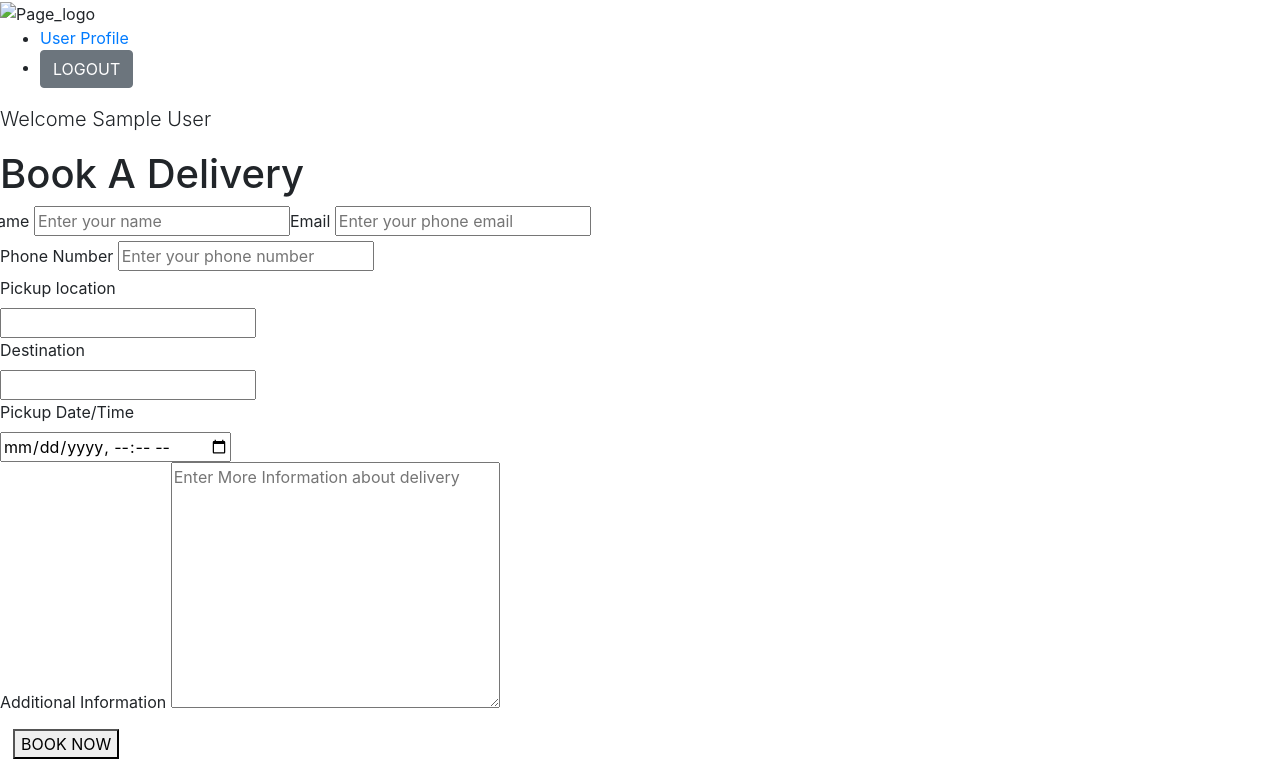
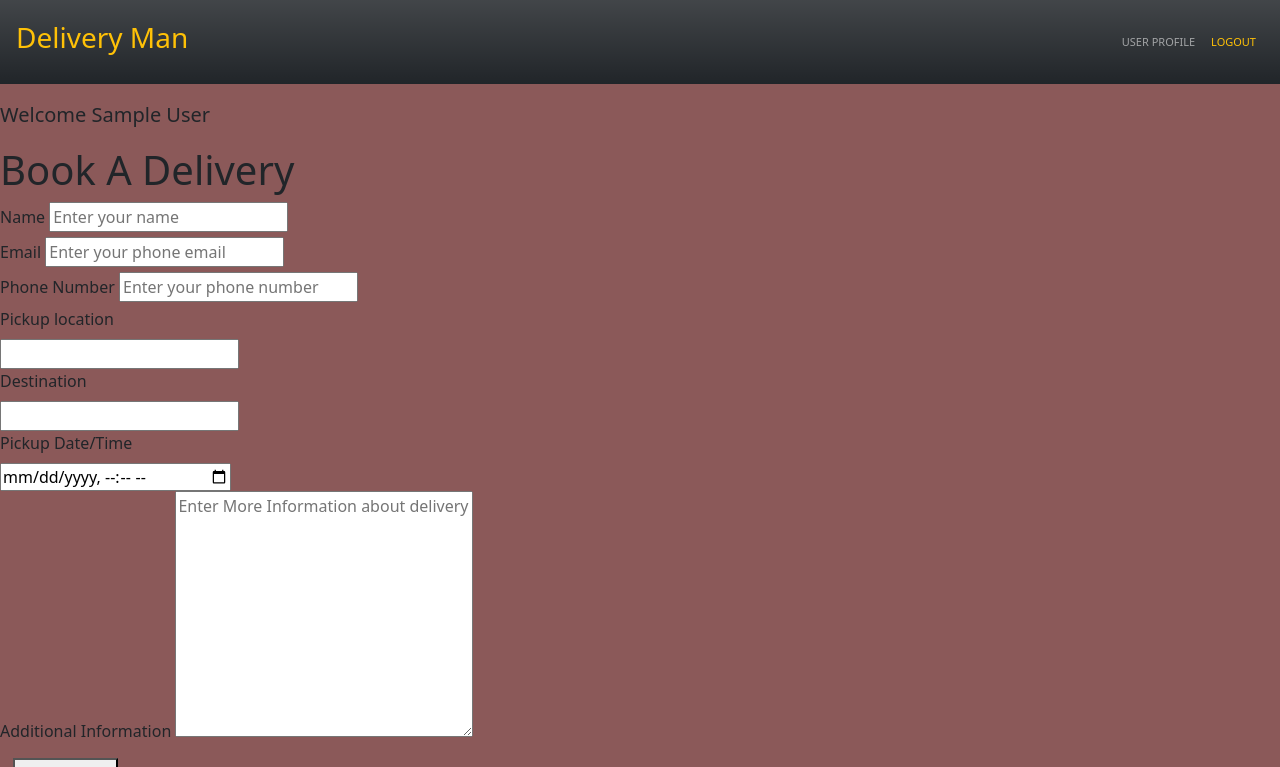
Before and after one commit to Celnet-hub/Booking-Website, a Node server app: page /dashboard in a window 1280 px wide. Shown: the top 767 px of the page. Run offline with Node 20, Linux system fonts and the light colour scheme; the visitor is signed in with stand-in values (Sample User, id 1); some libraries are stand-ins or nearby versions.

Commit message:
modified nav-bar for the dashboard page

```diff
--- a/pages/index.ejs
+++ b/pages/index.ejs
@@ -2,47 +2,69 @@
 <html lang="en">
 	<head>
 		<meta charset="UTF-8" />
-		<meta name="viewport" content="width=device-width, initial-scale=1.0" />
+		<meta name="viewport" content="width=device-width, initial-scale=1" />
+
 		<title>Book A Rider</title>
 
 		<!-- CSS -->
-		<link rel="stylesheet" href="https://maxcdn.bootstrapcdn.com/bootstrap/4.0.0/css/bootstrap.min.css" integrity="sha384-Gn5384xqQ1aoWXA+058RXPxPg6fy4IWvTNh0E263XmFcJlSAwiGgFAW/dAiS6JXm" crossorigin="anonymous">
-        <link rel="stylesheet" href="https://use.fontawesome.com/releases/v5.6.3/css/all.css" integrity="sha384-UHRtZLI+pbxtHCWp1t77Bi1L4ZtiqrqD80Kn4Z8NTSRyMA2Fd33n5dQ8lWUE00s/" crossorigin="anonymous">
-		<link rel="stylesheet" href="media_queries.css" type="text/css" >
-		<!-- <link rel="stylesheet" href="bootstrap.min.css" type="text/css" > -->
-		<link rel="stylesheet" href="style.css" type="text/css" />
+
+		<!-- Bootstrap CSS -->
+		<link
+			rel="stylesheet"
+			<link
+			href="https://cdn.jsdelivr.net/npm/bootstrap@5.1.3/dist/css/bootstrap.min.css"
+			rel="stylesheet"
+			integrity="sha384-1BmE4kWBq78iYhFldvKuhfTAU6auU8tT94WrHftjDbrCEXSU1oBoqyl2QvZ6jIW3"
+			crossorigin="anonymous"
+		/>
+
+		<!-- Font Awesome -->
+		<link
+			rel="stylesheet"
+			href="https://use.fontawesome.com/releases/v5.6.3/css/all.css"
+			integrity="sha384-UHRtZLI+pbxtHCWp1t77Bi1L4ZtiqrqD80Kn4Z8NTSRyMA2Fd33n5dQ8lWUE00s/"
+			crossorigin="anonymous"
+		/>
+
+		<!-- Custom CSS -->
+		<link rel="stylesheet" href="src\Styles\CSS\dashboard.css" />
 	</head>
-
-
-
 	<body>
-		<header class="background_effect ">
-
+		<header class="background_effect">
 			<!-- <div class="video_container">
 				<video muted  loop>
 					<source src="../assets/video.mp4" type="video/mp4" />
 				</video>
 			</div> -->
 
-			<div
 			<!-- Nav Bar -->
-			<nav id="nav_bar">
-				<div class="nav_center">
-					<div class="nav_logo">
-						<!-- image logo -->
-						<img src="" alt="Page_logo" class="logo" />
-					</div>
-					<div class="links_container">
-						<ul class="nav_links">
-							<li>
-								<a href="/users/userprofile/<%= userID %>" class="scroll_link">User Profile</a>
+			<nav
+				id=""
+				class="
+					navbar navbar-expand
+					bg-dark
+					navbar-dark
+					py-3
+					fixed-top
+					bg-gradient
+				"
+			>
+				<div class="nav_center container-fluid">
+					<a href="#hero" class="navbar-brand"
+						><h3><span class="text-warning">Delivery Man</span></h3></a
+					>
+					<div class="navbar-collapse collapse">
+						<ul class="navbar-nav ms-auto h6">
+							<li class="nav-item">
+								<a href="/users/userprofile/<%= userID %>" class="nav-link"
+									>User Profile</a
+								>
 							</li>
-							<li>
-								<a href="/users/logout" class="btn btn-secondary">Logout</a>
+							<li class="nav-item">
+								<a href="/users/logout" class="nav-link text-warning">Logout</a>
 							</li>
 						</ul>
 					</div>
-
 				</div>
 			</nav>
 			<section class="main_section">
@@ -151,27 +173,32 @@
 				<h1 class="header_style">contact us</h1>
 			</div>
 		</section> -->
-	</body>
+
 		<!-- Footer Section -->
 		<footer id="footer">
 			<div class="footer_top">
 				<div class="container">
 					<div class="row">
 						<div class="col-md-4 col-lg-4 footer_about">
-		        			<img class="logo_footer" src="" alt="logo-footer" data-at2x="assets/img/logo.png">
-		        			<p>
-		        				We are a young company.
-		        			</p>
+							<img
+								class="logo_footer"
+								src=""
+								alt="logo-footer"
+								data-at2x="assets/img/logo.png"
+							/>
+							<p>We are a young company.</p>
 						</div>
 						<div class="col-md-4 col-lg-4 offset-lg-1 footer_contact">
 							<h3>Contact</h3>
 							<p><i class="fas fa-map-marker-alt"></i> Via Lagos Nigeria</p>
 							<p><i class="fas fa-phone"></i> Phone: (+234) 333 12 68 347</p>
-		                	<p><i class="fas fa-envelope"></i> Email: <a href="mailto:hello@domain.com">hello@domain.com</a></p>
+							<p>
+								<i class="fas fa-envelope"></i> Email:
+								<a href="mailto:hello@domain.com">hello@domain.com</a>
+							</p>
 							<!-- <p><i class="fab fa-skype"></i> Skype: you_online</p> -->
 						</div>
 						<div class="col-md-4 col-lg-3 footer_social">
-
 							<h3>Follow us</h3>
 							<p>
 								<a href="#"><i class="fab fa-facebook"></i></a>
@@ -186,11 +213,26 @@
 				<div class="container">
 					<div class="row">
 						<div class="col-md-5 footer-copyright">
-	                    	<p>Copyright &copy; <script type="text/javascript">document.write( new Date().getFullYear() );</script>; Designed By DCN</p>
+							<p>
+								Copyright &copy;
+								<script type="text/javascript">
+									document.write(new Date().getFullYear());
+								</script>
+								; Designed By DCN
+							</p>
 						</div>
-
 					</div>
 				</div>
 			</div>
 		</footer>
+
+		<!-- Scripts -->
+
+		<script
+			src="https://cdn.jsdelivr.net/npm/bootstrap@5.1.3/dist/js/bootstrap.bundle.min.js"
+			integrity="sha384-ka7Sk0Gln4gmtz2MlQnikT1wXgYsOg+OMhuP+IlRH9sENBO0LRn5q+8nbTov4+1p"
+			crossorigin="anonymous"
+		></script>
+	</body>
+	<!-- Footer Section -->
 </html>
--- /dev/null
+++ b/pages/src/Styles/CSS/dashboard.css
@@ -0,0 +1,9 @@
+body::before {
+    display: block;
+    content: '';
+    height: 100px;
+}
+
+body {
+	background: #8b5959;
+}
```
Lines whose indentation alone changed are shown as unchanged.
